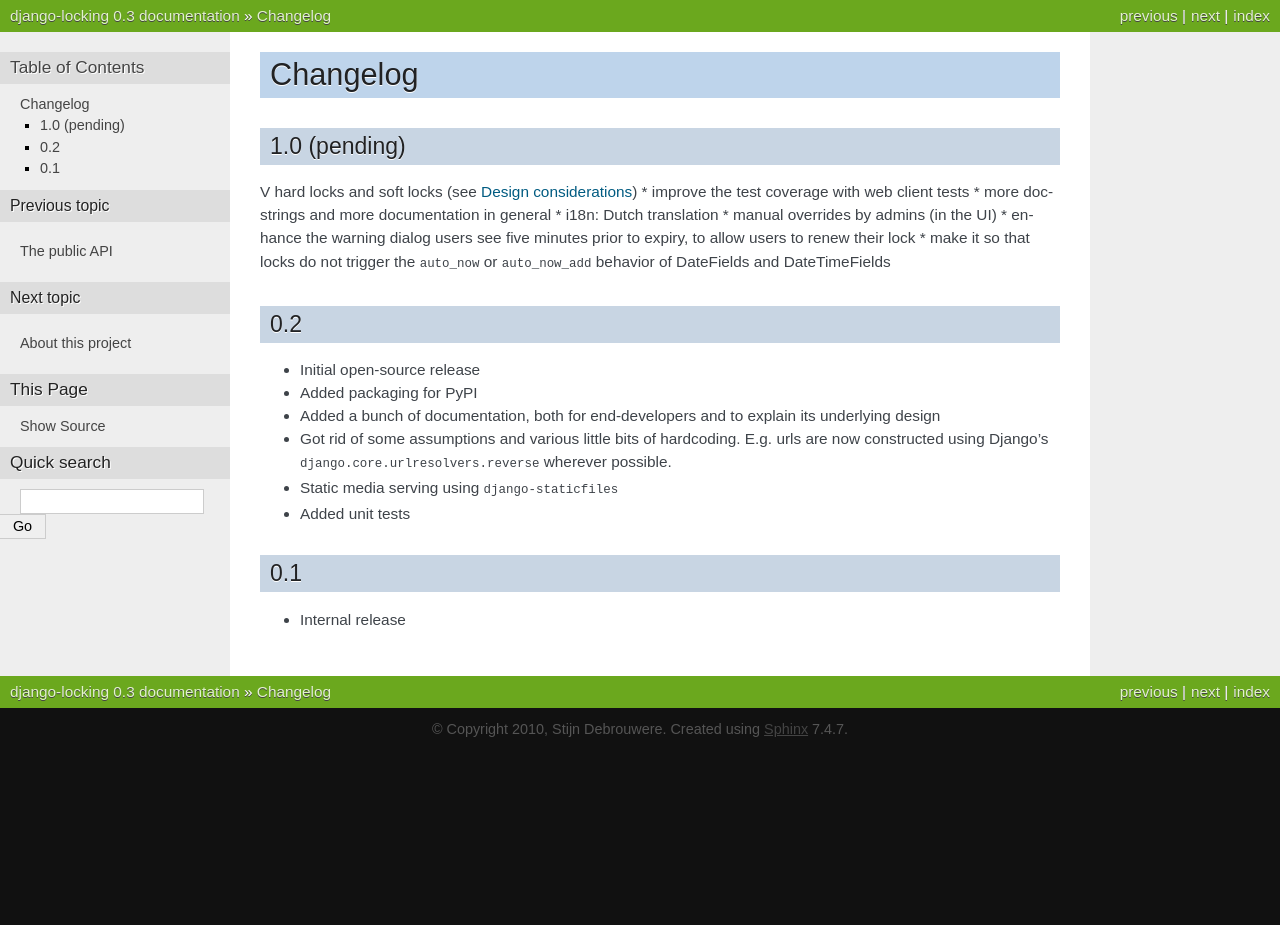
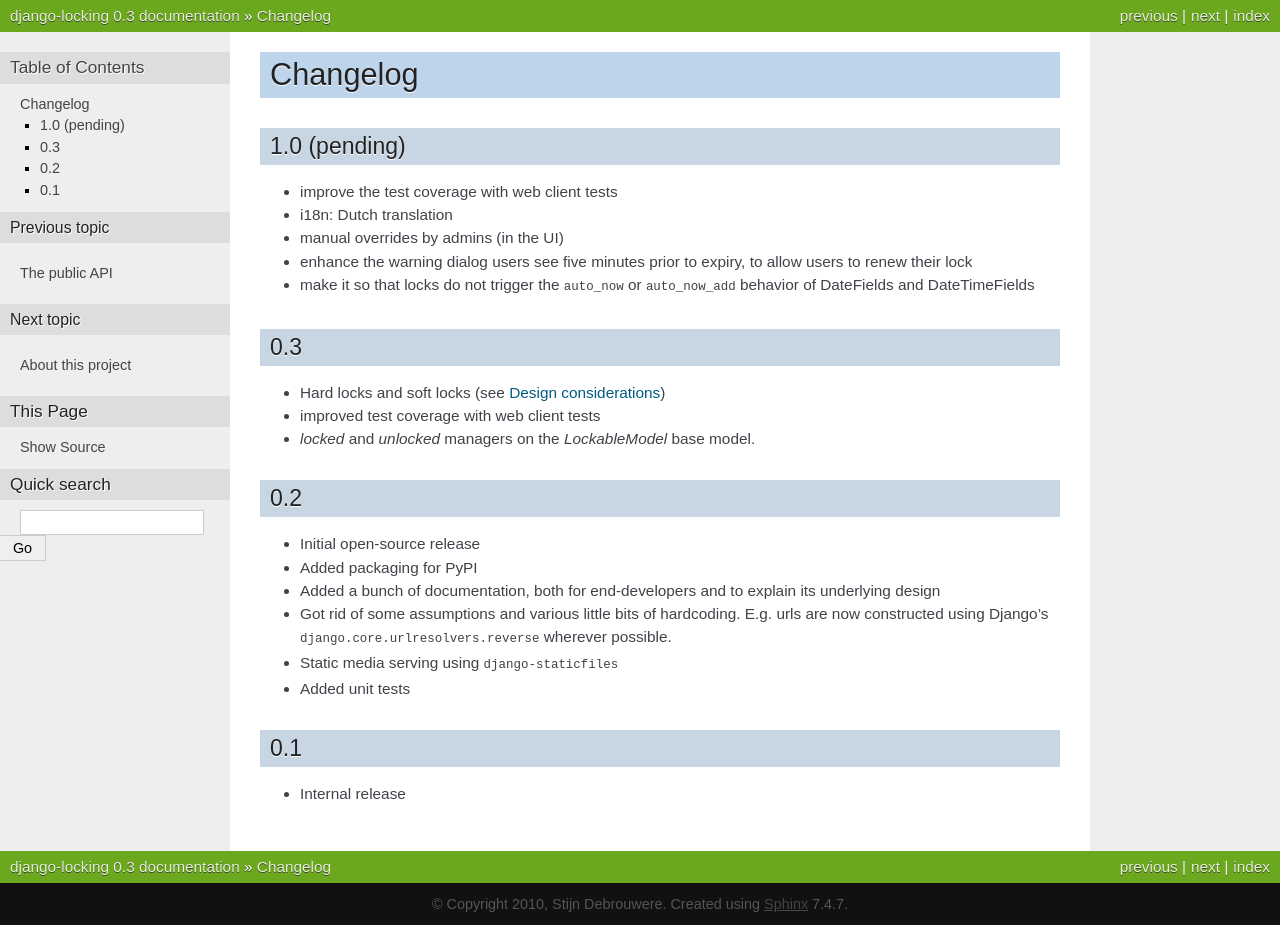
Before and after one commit to debrouwere/django-locking, a Sphinx documentation site: the page built from docs/changelog.rst, in a window 1280 px wide. Built offline with Sphinx 7.4.7, drawn with Linux system fonts in a browser that asks for light colours; before the commit the page ends 900 px from its top, so only the background shows below that.

Commit message:
Updated the changelog.

```diff
--- a/docs/changelog.rst
+++ b/docs/changelog.rst
@@ -5,13 +5,18 @@ Changelog
 1.0 (pending)
 -------------
 
-V hard locks and soft locks (see :doc:`design`)
 * improve the test coverage with web client tests
-* more docstrings and more documentation in general
 * i18n: Dutch translation
 * manual overrides by admins (in the UI)
 * enhance the warning dialog users see five minutes prior to expiry, to allow users to renew their lock
 * make it so that locks do not trigger the ``auto_now`` or ``auto_now_add`` behavior of DateFields and DateTimeFields
+
+0.3
+---
+
+* Hard locks and soft locks (see :doc:`design`)
+* improved test coverage with web client tests
+* `locked` and `unlocked` managers on the `LockableModel` base model.
 
 0.2
 ---
```
